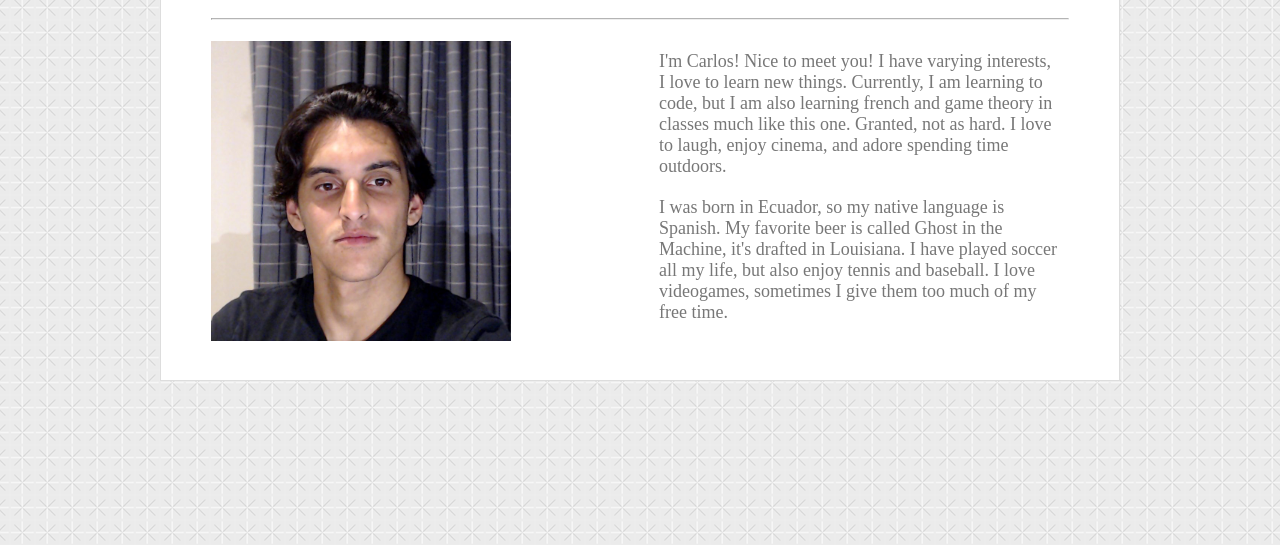
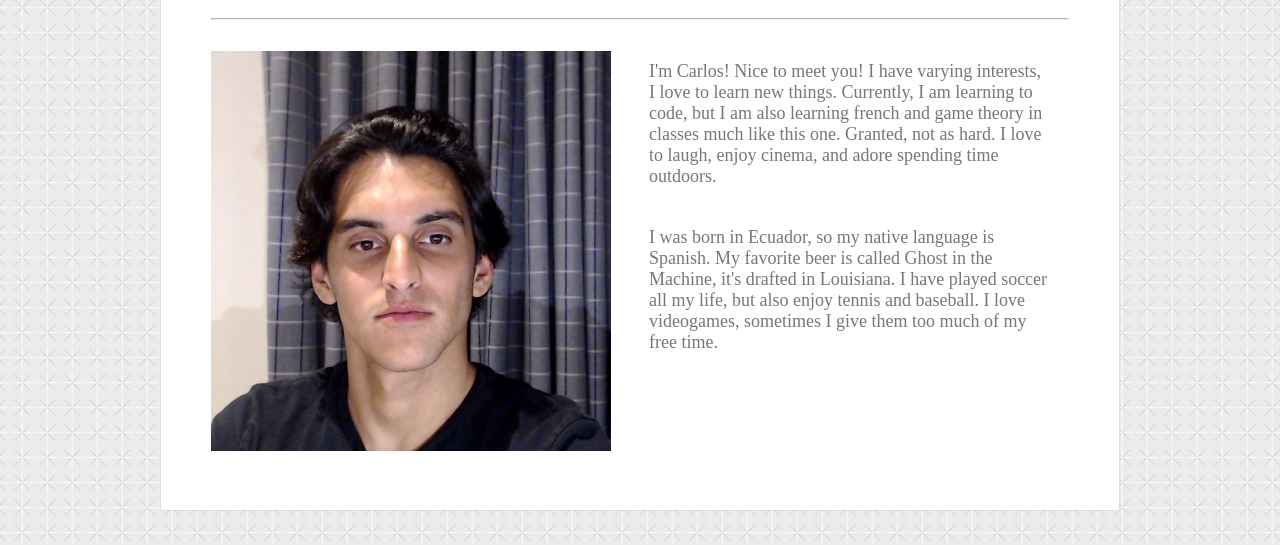
Before and after one commit to cdtama7/Basic-Portfolio, a plain HTML site: page index.html in a window 1280 px wide. Shown: the part 255-800 px from the top of the page. Drawn offline with Linux system fonts and the light colour scheme.

Commit message:
fixed text

```diff
--- a/assets/css/style.css
+++ b/assets/css/style.css
@@ -54,8 +54,10 @@ ul {
   }
 
   #mypic {
-      width: 300px;
-      height: 300px;
+      margin: 10px 10px 10px 0px;
+    padding: 10px 10px 10px -100px;
+      width: 400px;
+      height: 400px;
       float: left;
   }
 
@@ -82,7 +84,7 @@ hr.style1{
   }
 
 .bodyabout {
-    height: 370px;
+    height: 500px;
     margin: 50px 0px 0px 0px; /* TRBL*/
     background-color: white;
     padding: 50px;
@@ -90,19 +92,20 @@ hr.style1{
 
 }
   p {
-      padding: 10px;
+      float: right;
+      margin: 10px 10px 10px 10px;
+      padding: 10px 10px 10px 10px;
       width: 400px;
-      float: right;
   }
 
   input{
       margin: 10px 0px 10px 0px;
-    width:758px;
+    width:850px;
     height: 20px;
 }
 
 #message {
-    width:758px;
+    width:850px;
     height: 200px;
 }
 
```
